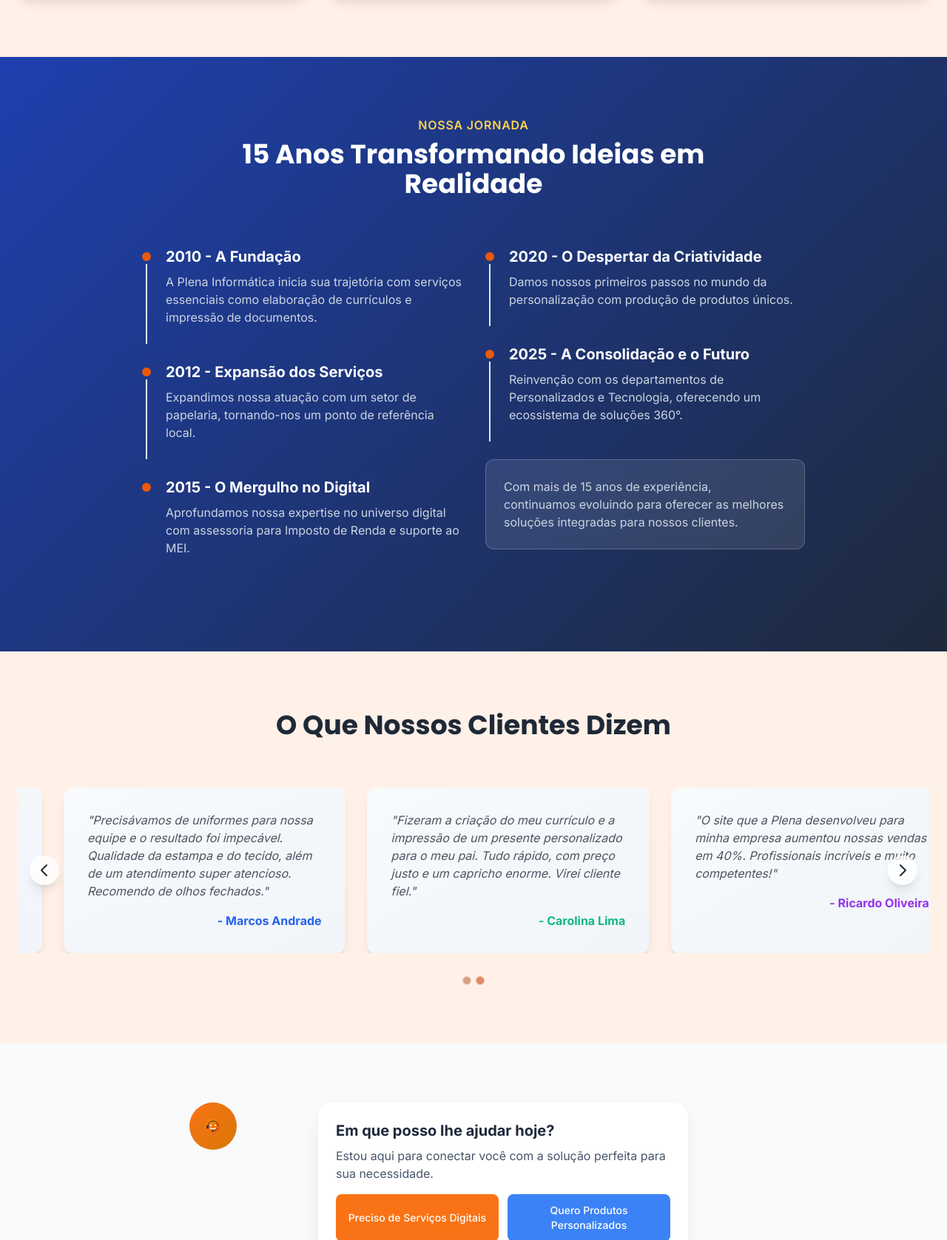
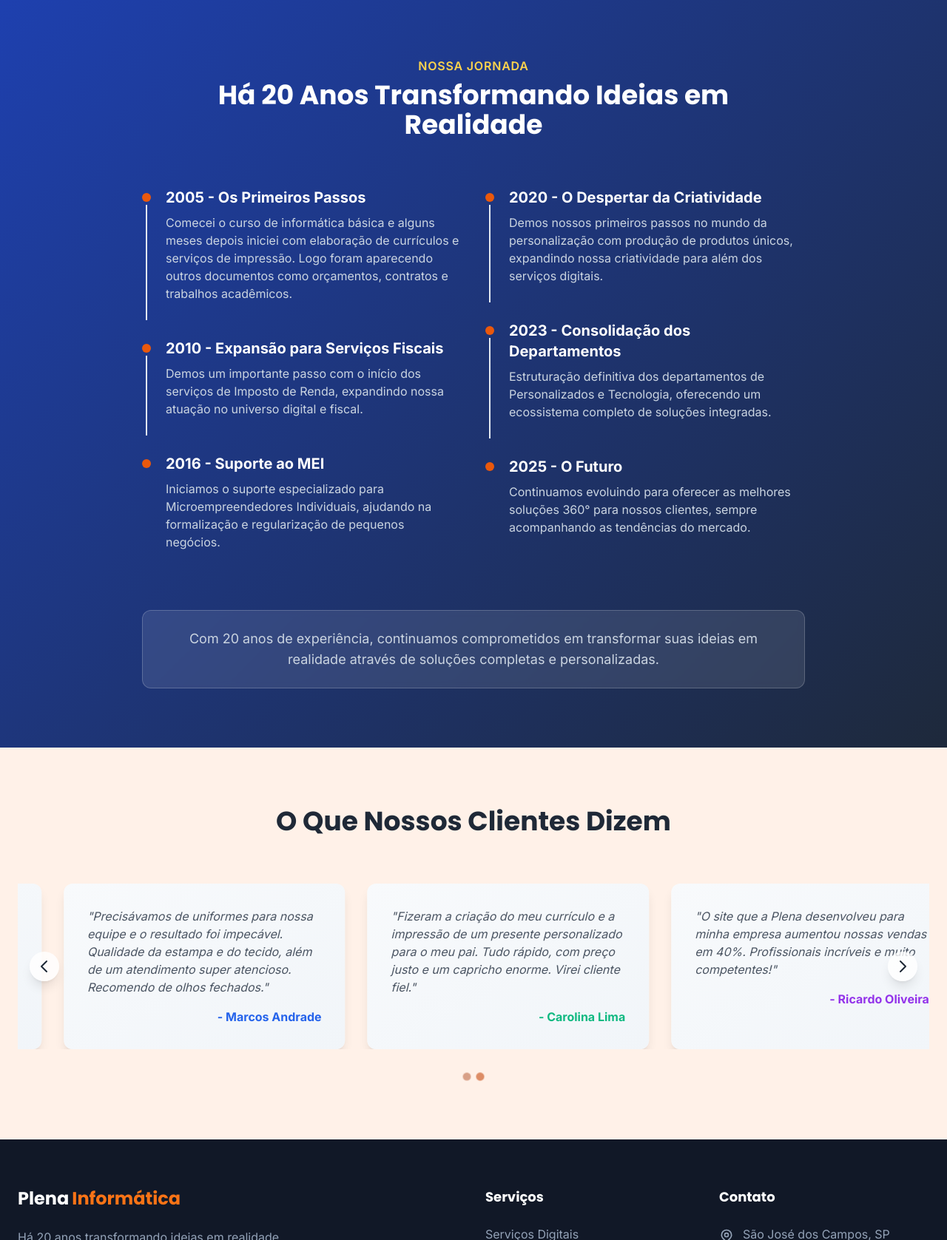
Before and after one commit to reinaldogramachof-hash/Site-Institucional, a website: page index.html in a window 1280 px wide. Shown: the part 1123-2800 px from the top of the page at 74% size. Drawn offline with nearby package versions, Linux system fonts and the light colour scheme.

Commit message:
melhoria funcional index.hmtl

```diff
--- a/index.html
+++ b/index.html
@@ -6,14 +6,14 @@
     <title>Plena Informática - Soluções Digitais e Personalizadas</title>
 
     <!-- Meta Tags SEO -->
-    <meta name="description" content="Há 15 anos transformando ideias em realidade. Soluções completas em TI, produtos personalizados e desenvolvimento web em São José dos Campos.">
+    <meta name="description" content="Há 20 anos transformando ideias em realidade. Soluções completas em TI, produtos personalizados e desenvolvimento web em São José dos Campos.">
     <meta name="keywords" content="soluções digitais São José dos Campos, desenvolvimento web, produtos personalizados, tecnologia, informática">
     <meta name="author" content="Plena Informática">
     <meta name="theme-color" content="#1e40af">
 
     <!-- Open Graph Tags -->
     <meta property="og:title" content="Plena Informática - Soluções Completas em um só lugar">
-    <meta property="og:description" content="15 anos de excelência em soluções digitais, produtos personalizados e tecnologia.">
+    <meta property="og:description" content="20 anos de excelência em soluções digitais, produtos personalizados e tecnologia.">
     <meta property="og:type" content="website">
     <meta property="og:url" content="https://plenainformatica.com.br">
     <meta property="og:locale" content="pt_BR">
@@ -26,7 +26,7 @@
       "@context": "https://schema.org",
       "@type": "LocalBusiness",
       "name": "Plena Informática",
-      "description": "Soluções digitais, produtos personalizados e serviços de tecnologia com 15 anos de experiência",
+      "description": "Soluções digitais, produtos personalizados e serviços de tecnologia com 20 anos de experiência",
       "url": "https://plenainformatica.com.br",
       "telephone": "+5512981488505",
       "email": "plenainfotecnologia@gmail.com",
@@ -66,7 +66,7 @@
               radial-gradient(40rem 40rem at 120% 120%, rgba(255,140,0,.05) 0%, transparent 60%);
         }
 
-        /* seção branca “alaranja” */
+        /* seção branca "alaranja" */
         .bg-plena-orange-wash { background: var(--plena-orange-wash); }
 
         .particles {
@@ -118,8 +118,24 @@
             background-size: cover;
             background-position: center;
             background-attachment: fixed;
+            animation: zoomEffect 20s ease-in-out infinite;
         }
-        .hero-overlay { background: rgba(0, 0, 0, 0.6); }
+
+        @keyframes zoomEffect {
+            0% {
+                transform: scale(1);
+            }
+            50% {
+                transform: scale(1.05);
+            }
+            100% {
+                transform: scale(1);
+            }
+        }
+
+        .hero-overlay {
+            background: rgba(0, 0, 0, 0.5);
+        }
 
         /* Botões premium */
         .btn-primary {
@@ -171,16 +187,6 @@
         .card-glow-blue:hover   { box-shadow: 0 0 20px 0 rgba(59,130,246,.5);  transform: translateY(-5px); }
         .card-glow-green:hover  { box-shadow: 0 0 20px 0 rgba(22,163,74,.5);   transform: translateY(-5px); }
 
-        /* Assistente virtual */
-        .chat-bubble {
-            position: relative; background: white; border-radius: 20px; padding: 1.5rem;
-            box-shadow: 0 10px 25px -5px rgba(0,0,0,.1); max-width: 500px; margin: 0 auto;
-        }
-        .chat-bubble:after {
-            content:''; position:absolute; bottom:-10px; left:50px;
-            border-width:10px 10px 0; border-style:solid; border-color:white transparent; width:0;
-        }
-
         /* Carrossel de depoimentos */
         .testimonials-carousel { position: relative; overflow: hidden; }
         .testimonials-track { display:flex; transition: transform .5s ease; }
@@ -205,12 +211,17 @@
         }
         @media (max-width: 768px) {
             body { font-size:16px; }
-            .hero-bg-image { background-attachment: scroll; }
+            .hero-bg-image {
+                background-attachment: scroll;
+                animation: none; /* Remove animação no mobile para performance */
+            }
+            #hero h1 { font-size:2.5rem; }
         }
         @media (prefers-reduced-motion: reduce) {
             .animate-fade-in-up { animation:none; }
             .pulse-ring { animation:none !important; }
             .card-gradient:hover, .testimonial-card:hover { transform:none; }
+            .hero-bg-image { animation: none; }
         }
     </style>
 </head>
@@ -255,22 +266,23 @@
         </div>
     </header>
 
-    <!-- Hero Section com Imagem de Fundo -->
-    <section id="hero" class="relative h-[80vh] min-h-[500px] flex items-center justify-center text-white overflow-hidden pt-20">
-        <div class="absolute top-0 left-0 w-full h-full bg-cover bg-center hero-bg-image" style="background-image: url('sjc.webbp.jpg');" role="img" aria-label="Vista panorâmica de São José dos Campos"></div>
-        <div class="absolute top-0 left-0 w-full h-full hero-overlay z-10" aria-hidden="true"></div>
+   <!-- Hero Section com Imagem de Fundo -->
+<section id="hero" class="relative h-[70vh] min-h-[500px] flex items-center justify-center text-white overflow-hidden pt-16">
+    <div class="absolute top-0 left-0 w-full h-full bg-cover bg-center hero-bg-image" style="background-image: url('sjc.webp.jpg'); background-position: center 45%;" role="img" aria-label="Vista panorâmica de São José dos Campos"></div>
+    <div class="absolute top-0 left-0 w-full h-full hero-overlay z-10" aria-hidden="true"></div>
 
-        <div class="relative z-20 container mx-auto px-6 text-center">
-            <h1 class="text-4xl md:text-6xl font-extrabold leading-tight text-white drop-shadow-lg font-accent">
-                Soluções Completas <br class="hidden md:block"> em um só lugar.
-            </h1>
-            <p class="mt-6 text-lg md:text-xl text-slate-200 max-w-3xl mx-auto drop-shadow-lg">
-                Da otimização de documentos à criação de produtos únicos, a Plena é sua parceira ideal em São José dos Campos.
-            </p>
-            <!-- BOTÃO REMOVIDO CONFORME SOLICITAÇÃO -->
+    <div class="relative z-20 container mx-auto px-6 text-center flex flex-col items-center h-full">
+        <!-- Badge 20 anos de história -->
+        <div class="inline-flex items-center bg-orange-500/20 backdrop-blur-sm border border-orange-400/30 rounded-full px-6 py-3 mb-4 mt-4 animate-fade-in-up">
+            <span class="text-orange-300 font-semibold text-lg tracking-wide"> 20 anos de história</span>
         </div>
-    </section>
 
+        <!-- Título principal - QUASE NA DIVISA -->
+        <h1 class="text-5xl md:text-7xl font-extrabold leading-tight text-white drop-shadow-2xl font-accent mb-6 mt-auto animate-fade-in-up" style="animation-delay: 200ms;">
+            Soluções Completas <br class="hidden md:block"> em um só lugar.
+        </h1>
+    </div>
+</section>
     <!-- Serviços (fundo laranja leve) -->
     <section id="services" class="py-20 bg-plena-orange-wash">
         <div class="container mx-auto px-6">
@@ -318,43 +330,48 @@
         <div class="container mx-auto px-6">
             <div class="max-w-3xl mx-auto text-center mb-16">
                 <span class="text-amber-300 font-semibold tracking-wider uppercase">Nossa Jornada</span>
-                <h2 class="text-3xl md:text-4xl font-bold mt-2 mb-6 font-accent">15 Anos Transformando Ideias em Realidade</h2>
+                <h2 class="text-3xl md:text-4xl font-bold mt-2 mb-6 font-accent">Há 20 Anos Transformando Ideias em Realidade</h2>
             </div>
 
             <div class="max-w-4xl mx-auto">
                 <div class="grid md:grid-cols-2 gap-8">
                     <div>
                         <div class="timeline-item mb-12">
-                            <h3 class="text-xl font-bold mb-2">2010 - A Fundação</h3>
-                            <p class="text-slate-300">A Plena Informática inicia sua trajetória com serviços essenciais como elaboração de currículos e impressão de documentos.</p>
+                            <h3 class="text-xl font-bold mb-2">2005 - Os Primeiros Passos</h3>
+                            <p class="text-slate-300">Comecei o curso de informática básica e alguns meses depois iniciei com elaboração de currículos e serviços de impressão. Logo foram aparecendo outros documentos como orçamentos, contratos e trabalhos acadêmicos.</p>
                         </div>
 
                         <div class="timeline-item mb-12">
-                            <h3 class="text-xl font-bold mb-2">2012 - Expansão dos Serviços</h3>
-                            <p class="text-slate-300">Expandimos nossa atuação com um setor de papelaria, tornando-nos um ponto de referência local.</p>
+                            <h3 class="text-xl font-bold mb-2">2010 - Expansão para Serviços Fiscais</h3>
+                            <p class="text-slate-300">Demos um importante passo com o início dos serviços de Imposto de Renda, expandindo nossa atuação no universo digital e fiscal.</p>
                         </div>
 
                         <div class="timeline-item mb-12">
-                            <h3 class="text-xl font-bold mb-2">2015 - O Mergulho no Digital</h3>
-                            <p class="text-slate-300">Aprofundamos nossa expertise no universo digital com assessoria para Imposto de Renda e suporte ao MEI.</p>
+                            <h3 class="text-xl font-bold mb-2">2016 - Suporte ao MEI</h3>
+                            <p class="text-slate-300">Iniciamos o suporte especializado para Microempreendedores Individuais, ajudando na formalização e regularização de pequenos negócios.</p>
                         </div>
                     </div>
 
                     <div>
                         <div class="timeline-item mb-12">
                             <h3 class="text-xl font-bold mb-2">2020 - O Despertar da Criatividade</h3>
-                            <p class="text-slate-300">Damos nossos primeiros passos no mundo da personalização com produção de produtos únicos.</p>
+                            <p class="text-slate-300">Demos nossos primeiros passos no mundo da personalização com produção de produtos únicos, expandindo nossa criatividade para além dos serviços digitais.</p>
                         </div>
 
                         <div class="timeline-item mb-12">
-                            <h3 class="text-xl font-bold mb-2">2025 - A Consolidação e o Futuro</h3>
-                            <p class="text-slate-300">Reinvenção com os departamentos de Personalizados e Tecnologia, oferecendo um ecossistema de soluções 360°.</p>
+                            <h3 class="text-xl font-bold mb-2">2023 - Consolidação dos Departamentos</h3>
+                            <p class="text-slate-300">Estruturação definitiva dos departamentos de Personalizados e Tecnologia, oferecendo um ecossistema completo de soluções integradas.</p>
                         </div>
 
-                        <div class="mt-8 bg-white/10 backdrop-blur-sm rounded-xl p-6 border border-white/20">
-                            <p class="text-slate-300">Com mais de 15 anos de experiência, continuamos evoluindo para oferecer as melhores soluções integradas para nossos clientes.</p>
+                        <div class="timeline-item mb-12">
+                            <h3 class="text-xl font-bold mb-2">2025 - O Futuro</h3>
+                            <p class="text-slate-300">Continuamos evoluindo para oferecer as melhores soluções 360° para nossos clientes, sempre acompanhando as tendências do mercado.</p>
                         </div>
                     </div>
+                </div>
+
+                <div class="mt-8 bg-white/10 backdrop-blur-sm rounded-xl p-6 border border-white/20 text-center">
+                    <p class="text-slate-300 text-lg">Com 20 anos de experiência, continuamos comprometidos em transformar suas ideias em realidade através de soluções completas e personalizadas.</p>
                 </div>
             </div>
         </div>
@@ -424,58 +441,6 @@
         </div>
     </section>
 
-    <!-- Assistente Virtual -->
-    <section class="py-20 bg-slate-50">
-        <div class="container mx-auto px-6 text-center">
-            <div class="max-w-3xl mx-auto">
-                <div class="flex items-start justify-center mb-8">
-                    <div class="flex-shrink-0 mr-4">
-                        <!-- Avatar Plena (amigável, com headset) -->
-                        <div class="w-16 h-16 rounded-full bg-gradient-to-br from-orange-500 to-amber-600 flex items-center justify-center text-white" aria-hidden="true">
-                          <svg xmlns="http://www.w3.org/2000/svg" viewBox="0 0 64 64" width="32" height="32" role="img" aria-label="Assistente virtual Plena">
-                            <defs>
-                              <linearGradient id="g" x1="0" y1="0" x2="1" y2="1">
-                                <stop offset="0" stop-color="#FF8C00"/>
-                                <stop offset="1" stop-color="#EA580C"/>
-                              </linearGradient>
-                            </defs>
-                            <circle cx="32" cy="32" r="20" fill="url(#g)"/>
-                            <circle cx="26" cy="30" r="2.3" fill="#fff"/>
-                            <circle cx="38" cy="30" r="2.3" fill="#fff"/>
-                            <path d="M24 37c2.8 3 12.2 3 15 0" fill="none" stroke="#ffffff" stroke-width="2.5" stroke-linecap="round"/>
-                            <path d="M18 32a14 14 0 0 1 28 0" fill="none" stroke="#1e293b" stroke-opacity=".85" stroke-width="2"/>
-                            <rect x="14.5" y="29" rx="3" ry="3" width="6" height="10" fill="#1e293b" opacity=".9"/>
-                            <path d="M44 38c-4 6-10 7-13 7" fill="none" stroke="#1e293b" stroke-opacity=".85" stroke-width="2" stroke-linecap="round"/>
-                            <circle cx="31" cy="45" r="2.4" fill="#1e293b"/>
-                          </svg>
-                        </div>
-                    </div>
-                    <div class="chat-bubble text-left">
-                        <h3 class="text-xl font-bold mb-2 text-slate-800">Em que posso lhe ajudar hoje?</h3>
-                        <p class="text-slate-600 mb-4">Estou aqui para conectar você com a solução perfeita para sua necessidade.</p>
-
-                        <div class="grid grid-cols-1 sm:grid-cols-2 gap-3 mt-4">
-                            <button type="button" class="whatsapp-btn-digital bg-orange-500 text-white py-3 px-4 rounded-lg hover:bg-orange-600 transition duration-300 text-sm font-medium">
-                                Preciso de Serviços Digitais
-                            </button>
-                            <button type="button" class="whatsapp-btn-personalizados bg-blue-500 text-white py-3 px-4 rounded-lg hover:bg-blue-600 transition duration-300 text-sm font-medium">
-                                Quero Produtos Personalizados
-                            </button>
-                            <button type="button" class="whatsapp-btn-digital bg-green-500 text-white py-3 px-4 rounded-lg hover:bg-green-600 transition duration-300 text-sm font-medium">
-                                Busco Soluções em Tecnologia
-                            </button>
-                            <button type="button" class="whatsapp-btn-digital bg-slate-700 text-white py-3 px-4 rounded-lg hover:bg-slate-800 transition duration-300 text-sm font-medium">
-                                Falar com um Consultor
-                            </button>
-                        </div>
-                    </div>
-                </div>
-
-                <p class="text-slate-500 text-sm mt-6">Nosso assistente virtual irá direcionar você para o especialista mais adequado</p>
-            </div>
-        </div>
-    </section>
-
     <!-- Footer -->
     <footer id="contact" class="bg-gray-900 text-white py-16">
         <div class="container mx-auto px-6">
@@ -484,7 +449,7 @@
                     <a href="index.html" class="text-2xl font-bold text-white flex items-center mb-6 font-accent">
                         Plena <span class="text-orange-500 ml-1">Informática</span>
                     </a>
-                    <p class="text-slate-400 mb-6 max-w-md">Há 15 anos transformando ideias em realidade. Oferecemos soluções completas em serviços digitais, personalizados e tecnologia.</p>
+                    <p class="text-slate-400 mb-6 max-w-md">Há 20 anos transformando ideias em realidade. Oferecemos soluções completas em serviços digitais, personalizados e tecnologia.</p>
 
                     <div class="flex items-center space-x-4 mb-6">
                         <div class="flex items-center bg-green-100 text-green-800 py-1 px-3 rounded-full text-sm font-medium">
@@ -660,7 +625,7 @@
             const elementsToAnimate = document.querySelectorAll('.animate-on-scroll');
             elementsToAnimate.forEach(el => observer.observe(el));
 
-            // Smooth scroll com offset do header (sem “vazar” hero)
+            // Smooth scroll com offset do header (sem "vazar" hero)
             document.querySelectorAll('a[href^="#"]').forEach(anchor => {
               anchor.addEventListener('click', function (event) {
                 const href = this.getAttribute('href');
```
Also changed, not shown: sjc.webbp.jpg (deleted), sjc.webp.jpg (added).
